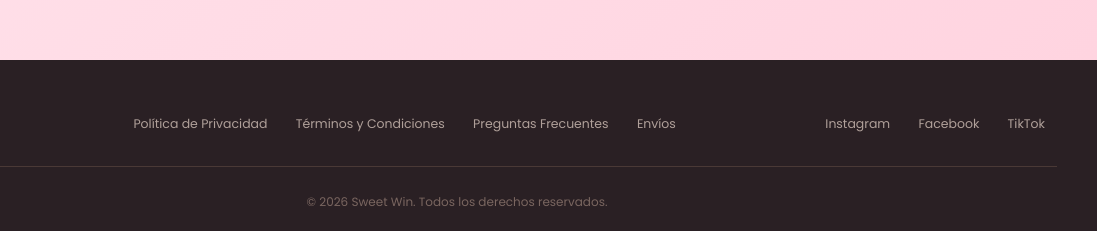
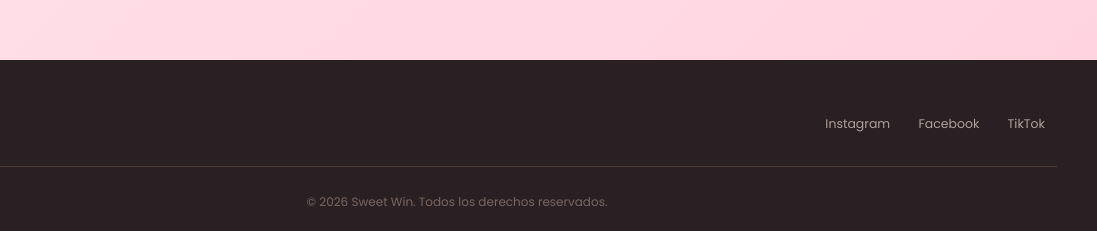
Before and after one commit to LuisaFeOsorio/PaginaEscencial_Cupcake_rosa, a website built with webpack: page index.html in a window 1280 px wide. Shown: the part 4586-4817 px from the top of the page, 183-1280 px from the left. Built offline with nearby package versions, Linux system fonts and the light colour scheme.

Commit message:
Cambios en footer

```diff
--- a/index.html
+++ b/index.html
@@ -300,12 +300,7 @@
       <span class="logo-icon">🧁</span>
       <span class="logo-text">Sweet <span class="logo-accent">Win</span></span>
     </div>
-    <div class="footer-links">
-      <a href="#">Política de Privacidad</a>
-      <a href="#">Términos y Condiciones</a>
-      <a href="#">Preguntas Frecuentes</a>
-      <a href="#">Envíos</a>
-    </div>
+
     <div class="footer-social">
       <a href="#">Instagram</a>
       <a href="#">Facebook</a>
```
